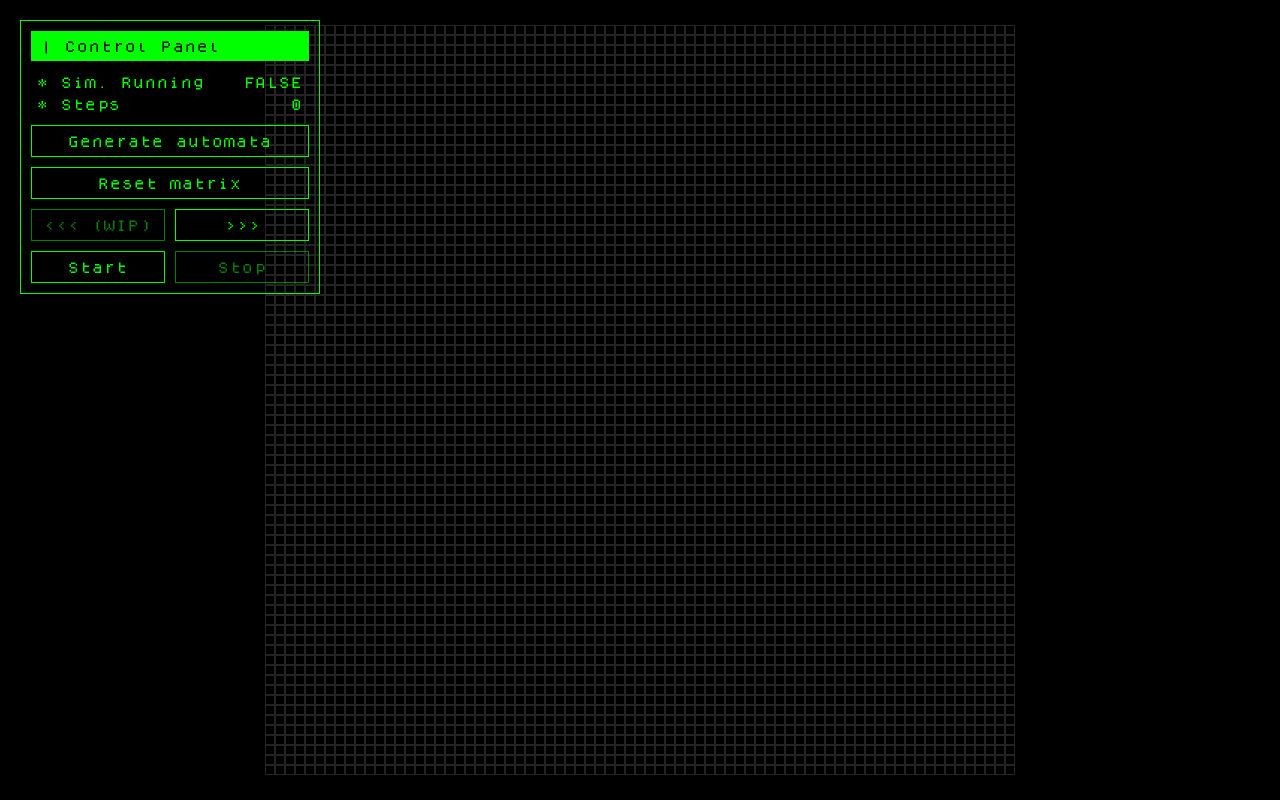
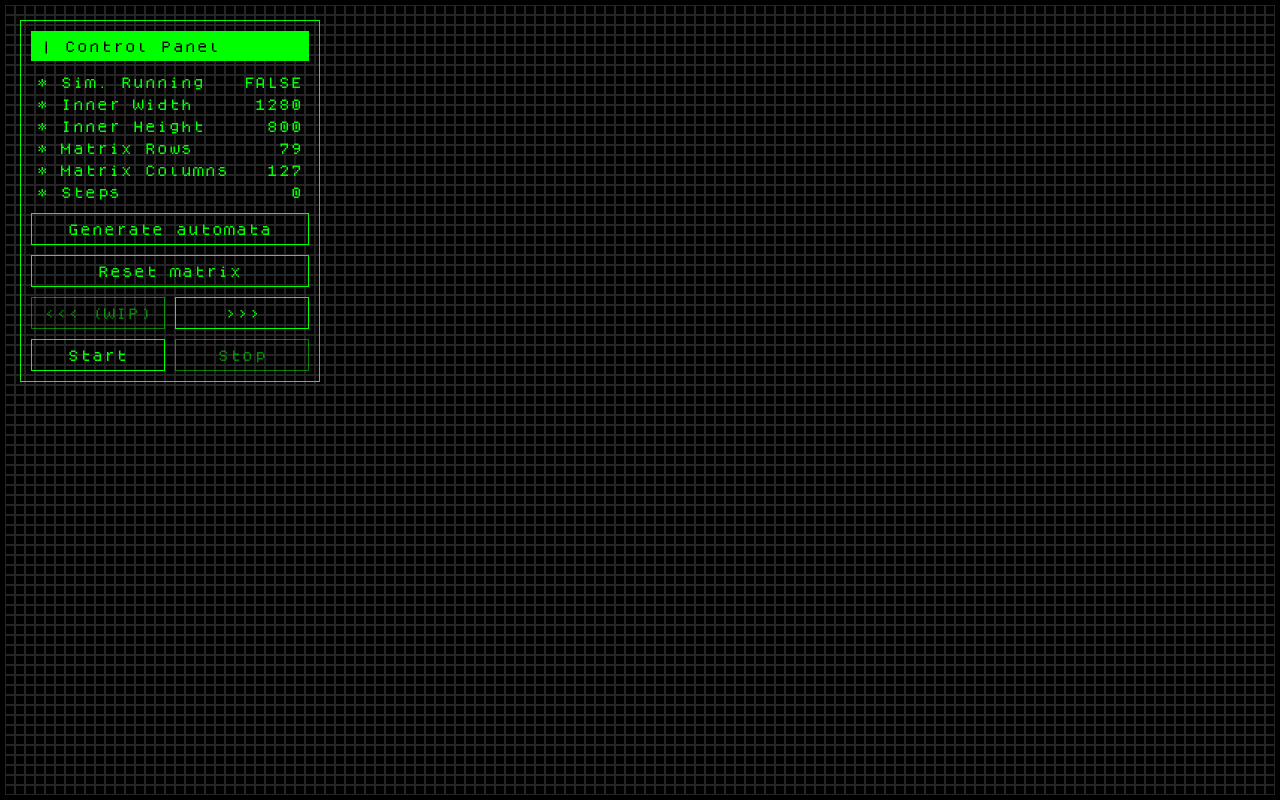
Before and after one commit to ValennGu/cellular-automata, a SvelteKit app: page / in a window 1280 px wide. Built offline with nearby package versions, Linux system fonts and the light colour scheme.

Commit message:
matrix full screen and listener for resizing

```diff
--- a/src/components/control-panel.svelte
+++ b/src/components/control-panel.svelte
@@ -1,13 +1,45 @@
 <script lang="ts">
 	import Button from './button.svelte';
 	import { active, matrix, steps } from '../stores/store';
+
+	let rows: number = 0;
+	let columns: number = 0;
+
+	$: innerWidth = 0;
+	$: innerHeight = 0;
+
+	$: {
+		rows = Math.round(innerHeight / 10) - 1;
+		columns = Math.round(innerWidth / 10) - 1;
+
+		matrix.build(rows, columns);
+		steps.reset();
+		active.disable();
+	}
 </script>
 
+<svelte:window bind:innerWidth bind:innerHeight />
 <div class="wrapper">
 	<span>| Control Panel</span>
 	<div class="menu-item">
 		<p>* Sim. Running</p>
 		<p>{$active.toString().toUpperCase()}</p>
+	</div>
+	<div class="menu-item">
+		<p>* Inner Width</p>
+		<p>{innerWidth}</p>
+	</div>
+	<div class="menu-item">
+		<p>* Inner Height</p>
+		<p>{innerHeight}</p>
+	</div>
+	<div class="menu-item">
+		<p>* Matrix Rows</p>
+		<p>{rows}</p>
+	</div>
+	<div class="menu-item">
+		<p>* Matrix Columns</p>
+		<p>{columns}</p>
 	</div>
 	<div class="menu-item">
 		<p>* Steps</p>
@@ -18,7 +50,7 @@
 		text="Reset matrix"
 		on:click={() => {
 			active.disable();
-			matrix.reset();
+			matrix.build(rows, columns);
 			steps.reset();
 		}}
 	/>
--- a/src/services/build-matrix.ts
+++ b/src/services/build-matrix.ts
@@ -1,9 +1,9 @@
-export const buildMatrix = (size: number): boolean[][] => {
+export const buildMatrix = (rows: number, columns: number): boolean[][] => {
 	const matrix: boolean[][] = [];
 
-	for (let rowIndex = 0; rowIndex < size; rowIndex++) {
+	for (let rowIndex = 0; rowIndex < rows; rowIndex++) {
 		const newRow: boolean[] = [];
-		for (let columnIndex = 0; columnIndex < size; columnIndex++) {
+		for (let columnIndex = 0; columnIndex < columns; columnIndex++) {
 			const newColumn = false;
 			newRow.push(newColumn);
 		}
--- a/src/stores/store.ts
+++ b/src/stores/store.ts
@@ -13,14 +13,14 @@ const createActive = () => {
 	};
 };
 
-const createMatrix = (size: number) => {
-	const { subscribe, update } = writable(buildMatrix(size));
+const createMatrix = () => {
+	const { subscribe, update } = writable(buildMatrix(0, 0));
 
 	return {
 		subscribe,
 		loop: () => update((matrix) => calculateMatrix(matrix)),
 		back: () => {},
-		reset: () => update(() => buildMatrix(size)),
+		build: (rows: number, columns: number) => update(() => buildMatrix(rows, columns)),
 		generateAutomata: () => update((matrix) => generateAutomata(matrix))
 	};
 };
@@ -37,5 +37,5 @@ const createSteps = () => {
 };
 
 export const active = createActive();
-export const matrix = createMatrix(75);
+export const matrix = createMatrix();
 export const steps = createSteps();
```
